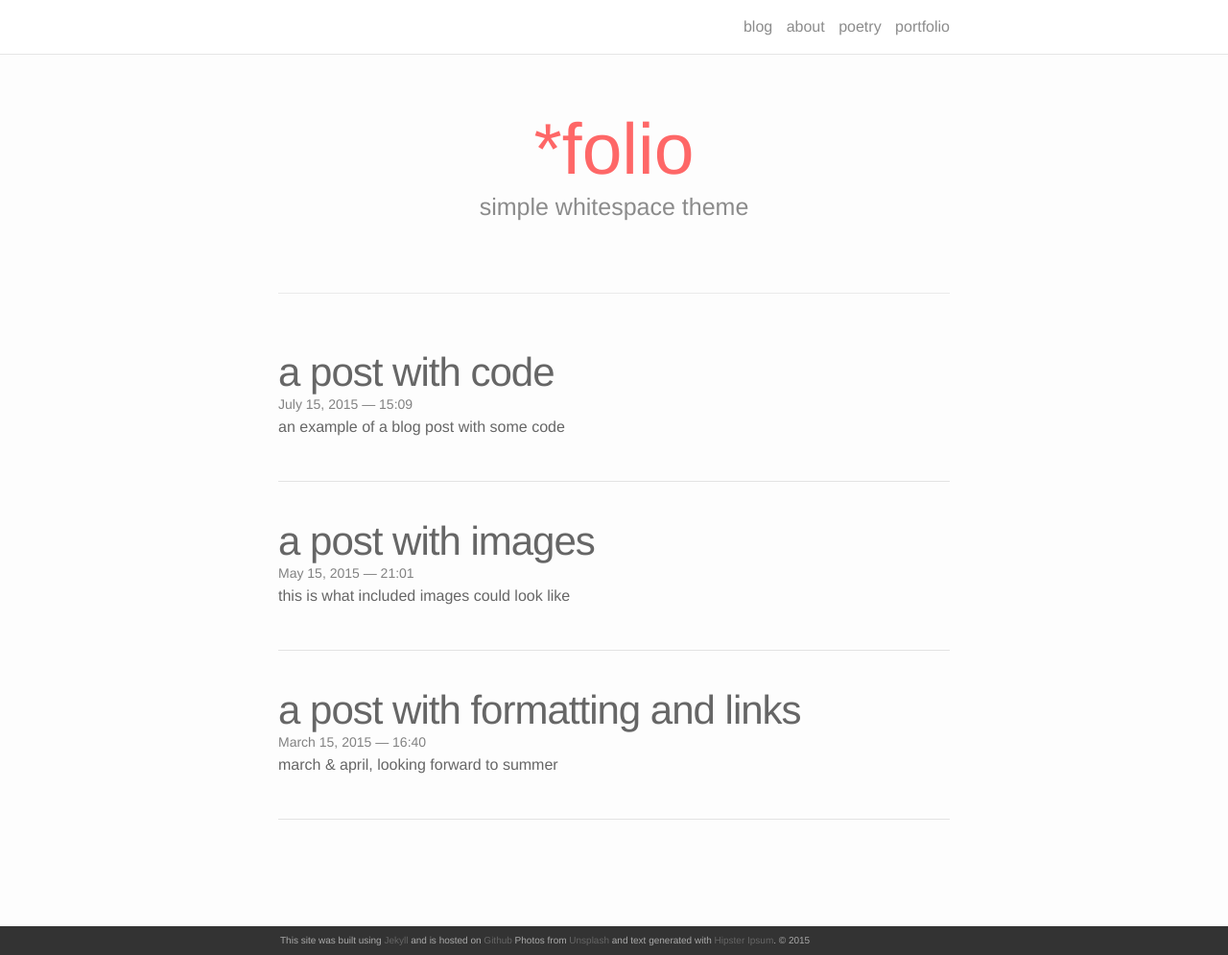
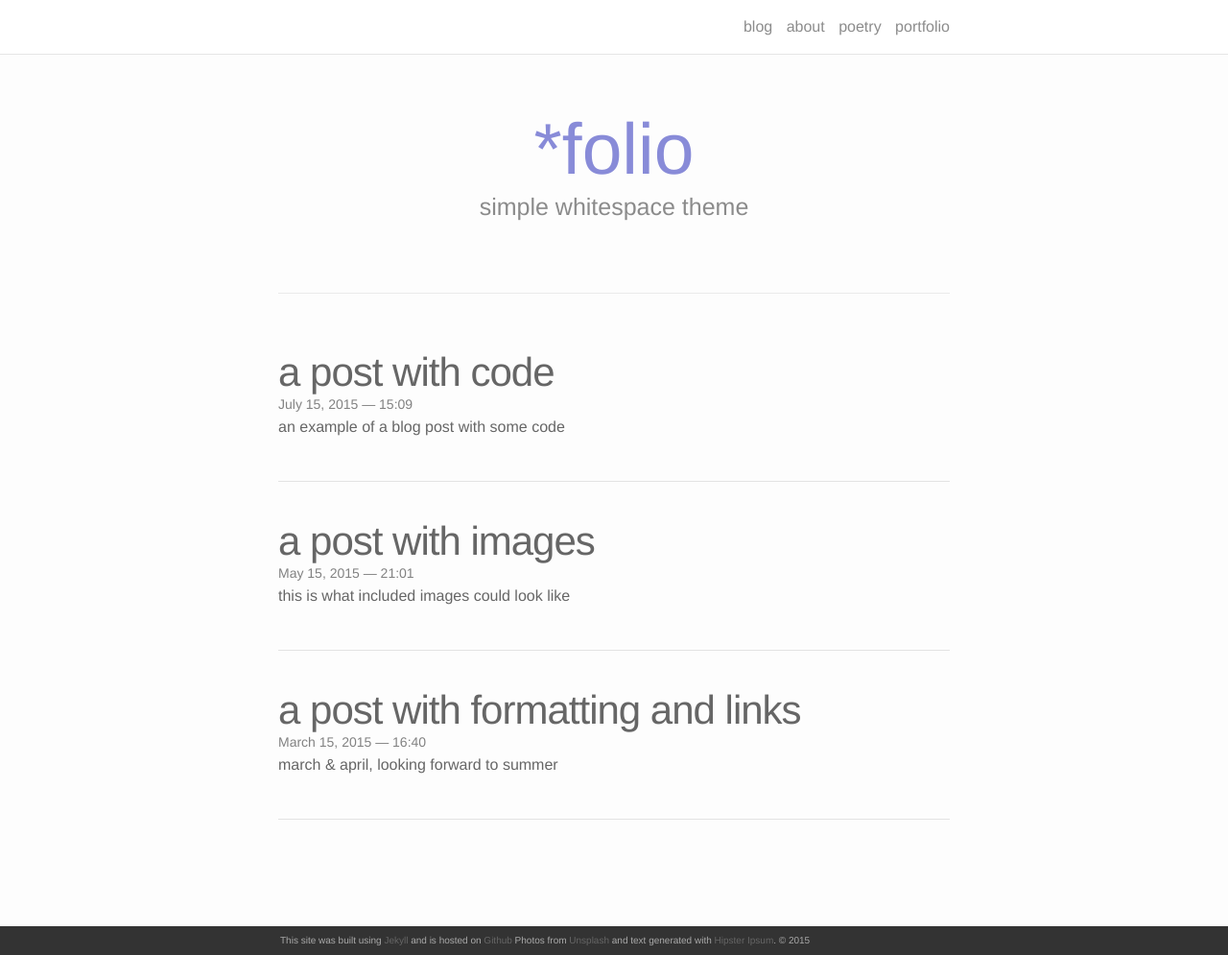
Before and after one commit to Nora-Burghardt/Website, a Jekyll site: the page built from index.html, in a window 1280 px wide and 995 px high. Shown: the whole window at 96% size. Built offline with Jekyll 4.4.1, drawn with Linux system fonts in a browser that asks for light colours; nearby versions of some CDN libraries; the list of posts is cut into pages by our own code.

Commit message:
change theme color

```diff
--- a/_sass/_base.scss
+++ b/_sass/_base.scss
@@ -30,6 +30,7 @@ $blue: #2698BA;
 $green: #11D68B;
 $lime_green: #B7D12A;
 $purple: #B509AC;
+$purpleBlue: #6165cc;
 
 
 $grey-color-dark: #333;   /* footer */
@@ -37,7 +38,7 @@ $grey-color-light: #ddd;  /* navigation bar border */
 $text-color:     #666;
 
 /* Set theme color *************************/
-$theme-color:   $red;
+$theme-color:   $purpleBlue;
 
 
 /************************************************************/
```
